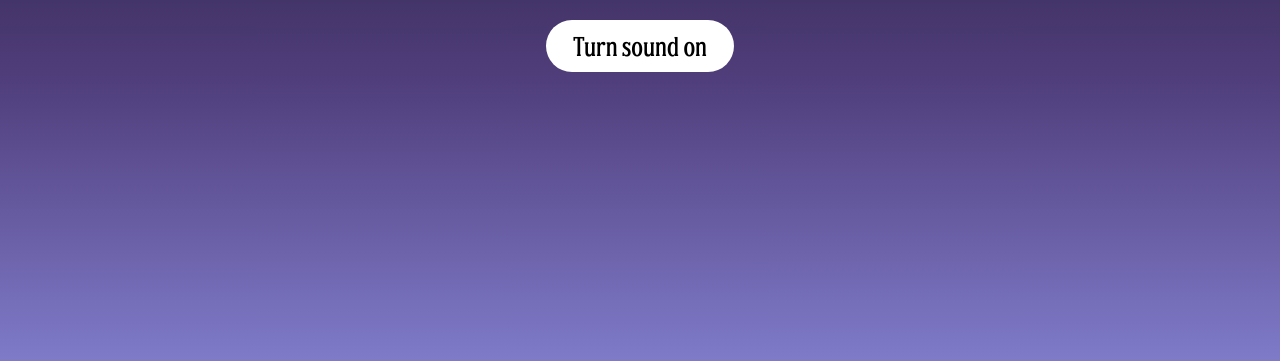
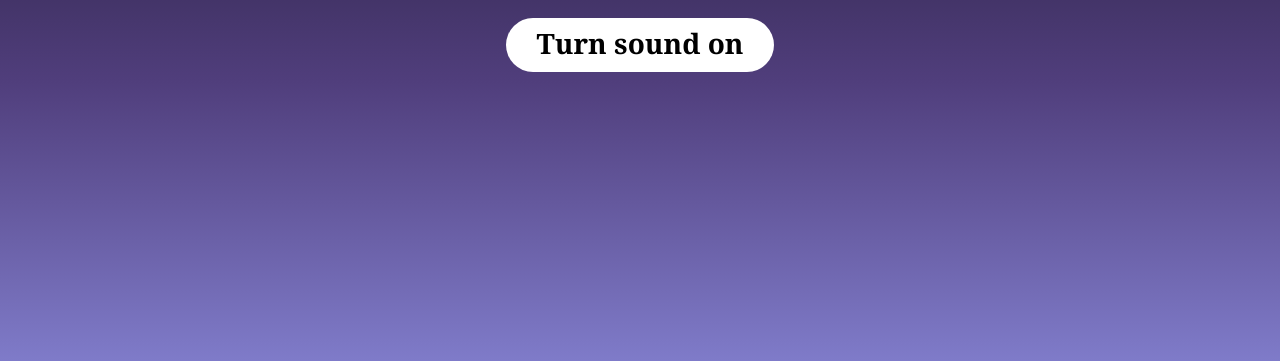
Before and after one commit to laurakalbag/collaborative-sleep-sky, a website built with Vite: page index.html in a window 1280 px wide. Shown: the part 439-800 px from the top of the page. Built offline with nearby package versions, Linux system fonts and the light colour scheme; what @statelyai/sky would draw is missing.

Commit message:
Remove font

```diff
--- a/src/styles.css
+++ b/src/styles.css
@@ -119,14 +119,6 @@ select {
   --star: white;
 }
 
-/* Font */
-
-@font-face {
-  font-family: 'Margherita';
-  src: url('margheritavariablegx.ttf') format('truetype-variations');
-  font-weight: 1 999;
-}
-
 /* Animations */
 
 @keyframes star-animation {
@@ -145,7 +137,7 @@ select {
 body {
   background: var(--background) var(--background-gradient);
   color: var(--text);
-  font-family: 'Margherita', serif;
+  font-family: Georgia, serif;
   font-synthesis: none;
   font-size: 2rem;
   font-weight: 500;
```
Also changed, not shown: src/margheritavariablegx.ttf (deleted).
